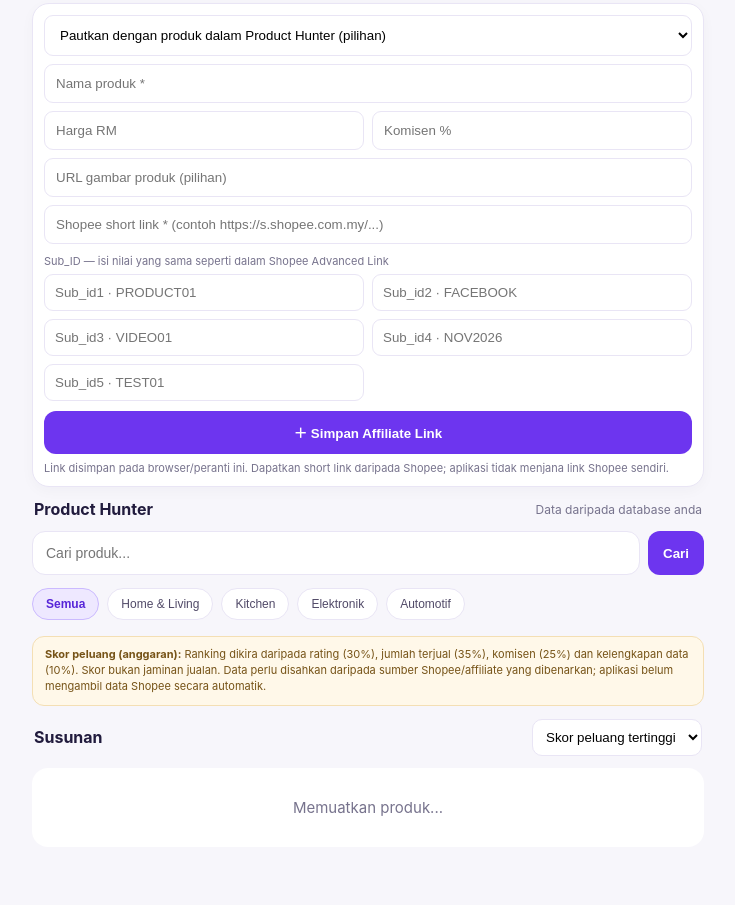
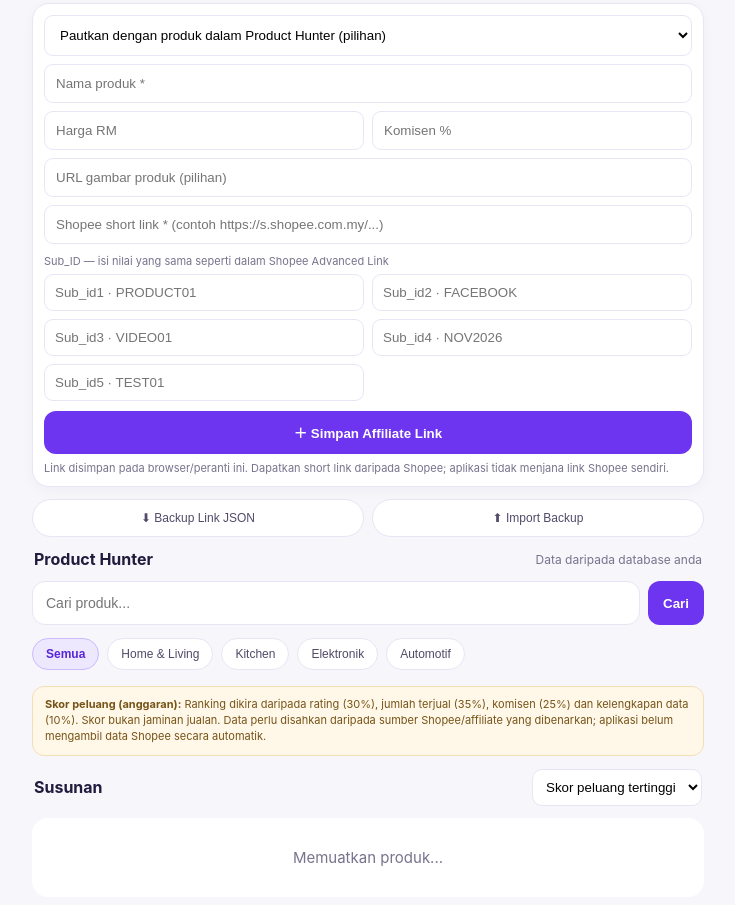
Before and after one commit to skullrex06/affiliate-hunter-ai, a plain HTML site: page index.html in a window 1280 px wide. Shown: the part 1456-2361 px from the top of the page, without its empty margins (272-1007 px from the left). Drawn offline with Linux system fonts and the light colour scheme.

Commit message:
Add Shopee affiliate link backup and restore

```diff
--- a/index.html
+++ b/index.html
@@ -77,7 +77,7 @@ nav button{background:none;border:0;color:inherit;font-size:10px;display:grid;ga
  <button class="primary" onclick="saveShopeeLink()" style="width:100%;padding:12px;margin-top:10px">＋ Simpan Affiliate Link</button>
  <div class="meta" style="margin-top:7px">Link disimpan pada browser/peranti ini. Dapatkan short link daripada Shopee; aplikasi tidak menjana link Shopee sendiri.</div>
 </div>
-<div id="shopeeLinksList"></div>
+<div style="display:grid;grid-template-columns:1fr 1fr;gap:8px;margin:8px 0 12px"><button class="chip" onclick="exportShopeeLinks()" style="padding:11px">⬇ Backup Link JSON</button><button class="chip" onclick="document.getElementById('shopeeLinkImport').click()" style="padding:11px">⬆ Import Backup</button></div><input id="shopeeLinkImport" type="file" accept=".json,application/json" onchange="importShopeeLinks()" hidden><div id="shopeeLinksList"></div>
 <div class="section-head"><h3>Product Hunter</h3><span class="muted">Data daripada database anda</span></div>
 <div class="search"><input id="q" placeholder="Cari produk..." aria-label="Cari produk"><button onclick="render()">Cari</button></div>
 <div class="chips"><button class="chip active" data-cat="Semua">Semua</button><button class="chip" data-cat="Home & Living">Home & Living</button><button class="chip" data-cat="Kitchen">Kitchen</button><button class="chip" data-cat="Elektronik">Elektronik</button><button class="chip" data-cat="Automotif">Automotif</button></div>
@@ -188,6 +188,23 @@ function saveShopeeLink(){
  ['slName','slPrice','slCommission','slImage','slLink','slSub1','slSub2','slSub3','slSub4','slSub5'].forEach(id=>document.getElementById(id).value='');
  renderShopeeLinks();toast('Affiliate link berjaya disimpan pada peranti ini.');
 }
+function exportShopeeLinks(){
+ const data={app:'Affiliate Hunter AI',type:'shopee-affiliate-links',version:1,exported_at:new Date().toISOString(),links:shopeeLinks};
+ const blob=new Blob([JSON.stringify(data,null,2)],{type:'application/json'}),url=URL.createObjectURL(blob),a=document.createElement('a');
+ a.href=url;a.download='affiliate-hunter-shopee-links.json';a.click();URL.revokeObjectURL(url);toast('Backup link dimuat turun.');
+}
+async function importShopeeLinks(){
+ const input=document.getElementById('shopeeLinkImport'),file=input.files&&input.files[0];if(!file)return;
+ try{
+  const data=JSON.parse(await file.text()),items=data.links;
+  if(!Array.isArray(items))throw new Error('Fail backup tidak mempunyai senarai links.');
+  if(!confirm('Import '+items.length+' rekod? Rekod sedia ada dengan ID sama akan digantikan.'))return;
+  const map=new Map(shopeeLinks.map(x=>[String(x.id),x]));
+  items.forEach(x=>{if(x&&x.id&&x.name&&x.affiliate_url)map.set(String(x.id),x)});
+  shopeeLinks=Array.from(map.values());
+  localStorage.setItem('ah_shopee_links',JSON.stringify(shopeeLinks));renderShopeeLinks();toast('Backup berjaya diimport.');
+ }catch(e){toast('Import gagal: '+e.message)}finally{input.value=''}
+}
 function renderShopeeLinks(){
  const el=document.getElementById('shopeeLinksList');if(!el)return;
  if(!shopeeLinks.length){el.innerHTML='<div class="empty">Belum ada affiliate link disimpan.</div>';return}
```
